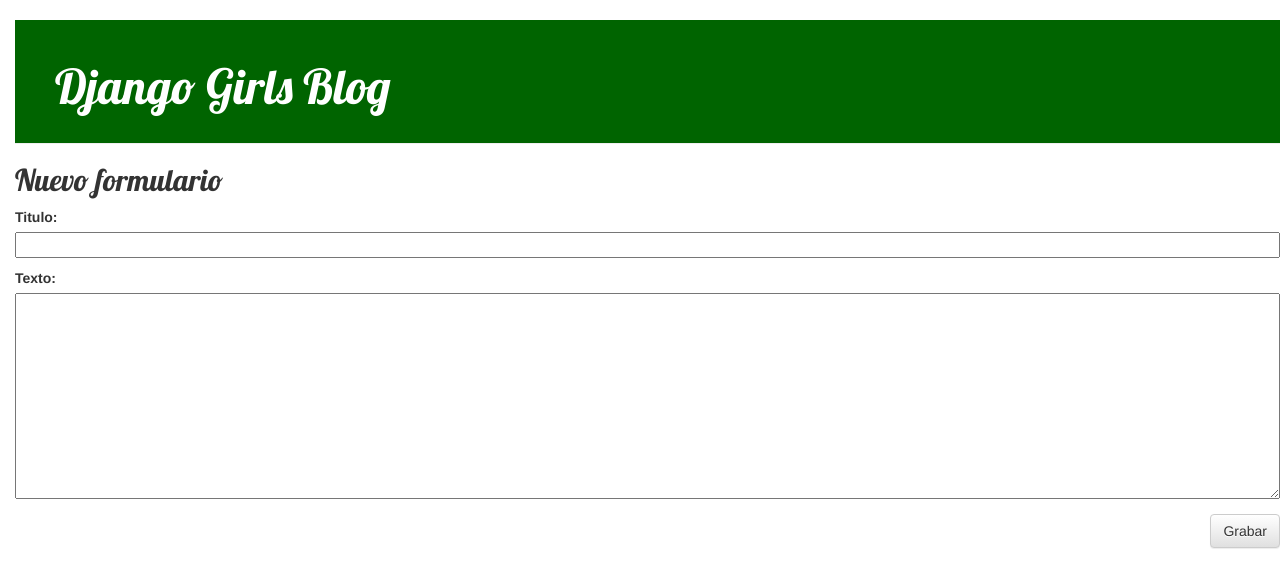
After one commit to Jul10CC/DjangoPC, a Django app: page /publicacion/nueva in a window 1280 px wide. The commit adds this page. Shown: the top 588 px of the page. Run offline with Django 3.2, Linux system fonts and the light colour scheme; some libraries are stand-ins or nearby versions.

Commit message:
Se agrego formulario para crear nuevo y formulario de edicion

```diff
--- /dev/null
+++ b/blog/forms.py
@@ -0,0 +1,9 @@
+from django import forms
+
+from .models import Publicacion
+
+class PublicacionForm(forms.ModelForm):
+
+    class Meta:
+        model = Publicacion
+        fields = ('titulo','texto',)
--- a/blog/templates/blog/base.html
+++ b/blog/templates/blog/base.html
@@ -10,6 +10,7 @@
      <link rel="stylesheet" href="//maxcdn.bootstrapcdn.com/bootstrap/3.2.0/css/bootstrap-theme.min.css">
      <link rel="stylesheet" href="{% static 'css/blog.css' %}">
      <link href="//fonts.googleapis.com/css?family=Lobster&subset=latin,latin-ext" rel="stylesheet" type="text/css">
+     <link href="https://stackpath.bootstrapcdn.com/font-awesome/4.7.0/css/font-awesome.min.css" rel="stylesheet">
      <!--Bootstrap CSS-->
         <div >
             <title>Django Girls blog</title>
@@ -17,6 +18,9 @@
     <body>
         <br>
         <div class="page-header">
+        {% if user.is_authenticated %}
+            <a href="{% url 'publicacion_nueva' %}" class="top-menu"><span class="fa fa-plus"></span></a>
+        {% endif %}
             <h1><a class="italic" href="/">Django Girls Blog</a></h1>
         </div>
         {% block content %}
--- a/blog/templates/blog/publicacion_detalle.html
+++ b/blog/templates/blog/publicacion_detalle.html
@@ -7,6 +7,9 @@
                 {{ publicacion.fecha_publicacion }}
             </div>
         {% endif %}
+        {% if user.is_authenticated %}
+        <a class="btn btn-default" href="{% url 'publicacion_editar' pk=publicacion.pk %}"><span class="glyphicon glyphicon-pencil"></span></a>
+        {% endif %}
         <h2>{{ publicacion.titulo }}</h2>
         <p>{{ publicacion.texto|linebreaksbr }}</p>
     </div>
--- /dev/null
+++ b/blog/templates/blog/publicacion_editar.html
@@ -0,0 +1,8 @@
+{% extends 'blog/base.html' %}
+{% block content %}
+<h2>Nuevo formulario</h2>
+<form method="POST" class="post-form">{% csrf_token %}
+    {{ formulario.as_p }}
+    <button type="submit" class="save btn btn-default">Grabar</button>
+</form>
+{% endblock %}
--- a/blog/urls.py
+++ b/blog/urls.py
@@ -3,4 +3,6 @@ from . import views
 urlpatterns = [
     path('', views.publicacion_lista, name='publicacion_lista'),
     path('publicacion/<int:pk>/', views.publicacion_detalle, name='detalle_publicacion'),
+    path('publicacion/nueva', views.publicacion_nueva, name='publicacion_nueva'),
+    path('publicacion/<int:pk>/editar/', views.publicacion_editar, name='publicacion_editar'),
 ]
--- a/blog/views.py
+++ b/blog/views.py
@@ -1,6 +1,7 @@
-from django.shortcuts import render, get_object_or_404
+from django.shortcuts import render, get_object_or_404, redirect
 from django.utils import timezone
 from .models import Publicacion
+from .forms import PublicacionForm
 
 def publicacion_lista(request):
     publicaciones = Publicacion.objects.filter(fecha_publicacion__lte=timezone.now()).order_by('fecha_publicacion')
@@ -9,3 +10,30 @@ def publicacion_lista(request):
 def publicacion_detalle(request, pk):
     publicacion = get_object_or_404(Publicacion, pk=pk)
     return render(request, 'blog/publicacion_detalle.html', {'publicacion': publicacion})
+
+def publicacion_nueva(request):
+    if request.method == "POST":
+        formulario = PublicacionForm(request.POST)
+        if formulario.is_valid():
+            publicacion = formulario.save(commit=False)
+            publicacion.autor = request.user
+            publicacion.fecha_publicacion = timezone.now()
+            publicacion.save()
+            return redirect('detalle_publicacion', pk=publicacion.pk)
+    else:
+        formulario = PublicacionForm()
+    return render(request, 'blog/publicacion_editar.html', {'formulario':formulario})
+
+def publicacion_editar(request, pk):
+    publicacion = get_object_or_404(Publicacion, pk=pk)
+    if request.method == "POST":
+        formulario = PublicacionForm(request.POST, instance=publicacion)
+        if formulario.is_valid():
+            publicacion = formulario.save(commit=False)
+            publicacion.autor = request.user
+            publicacion.fecha_publicacion = timezone.now()
+            publicacion.save()
+            return redirect('detalle_publicacion', pk=publicacion.pk)
+    else:
+        formulario = PublicacionForm(instance=publicacion)
+    return render(request, 'blog/publicacion_editar.html', {'formulario': formulario})
```
